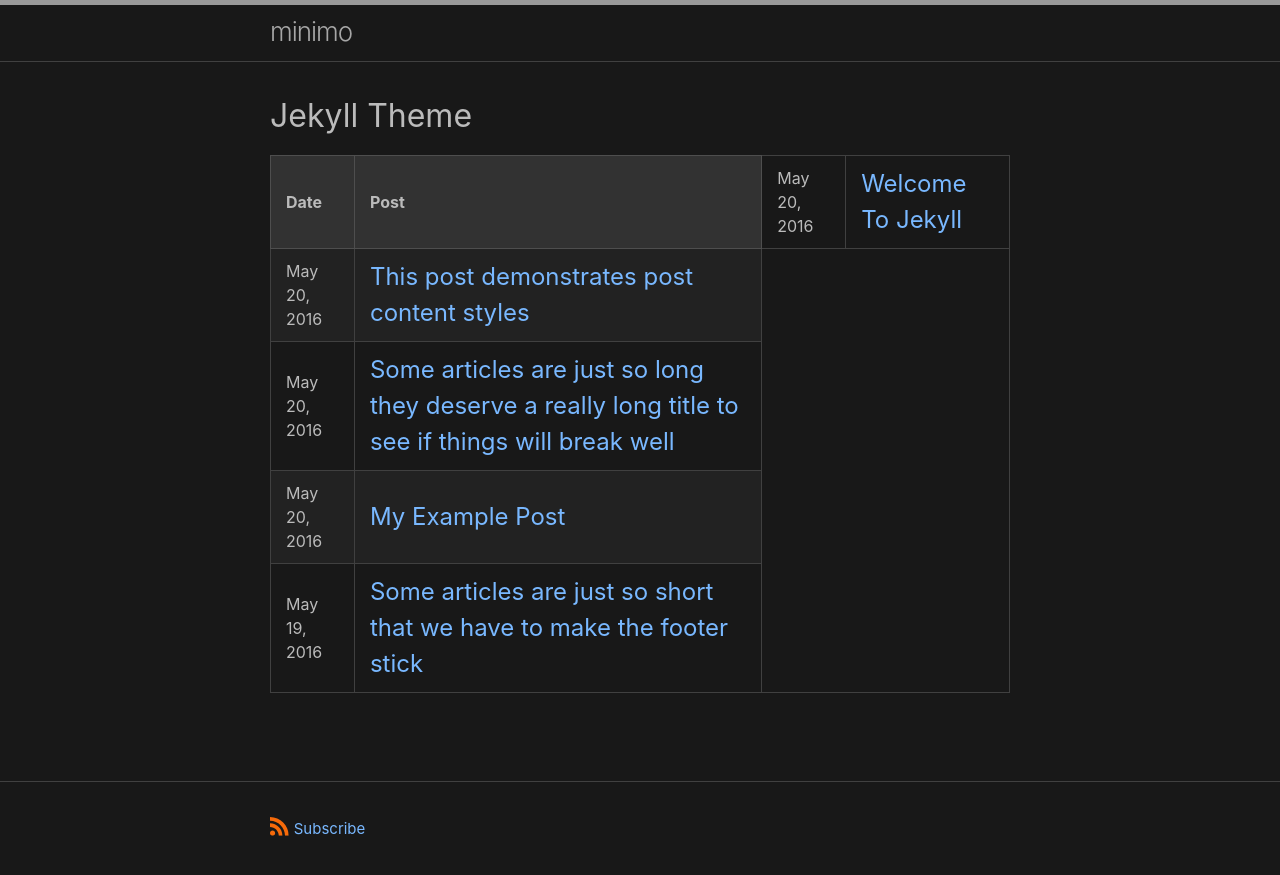
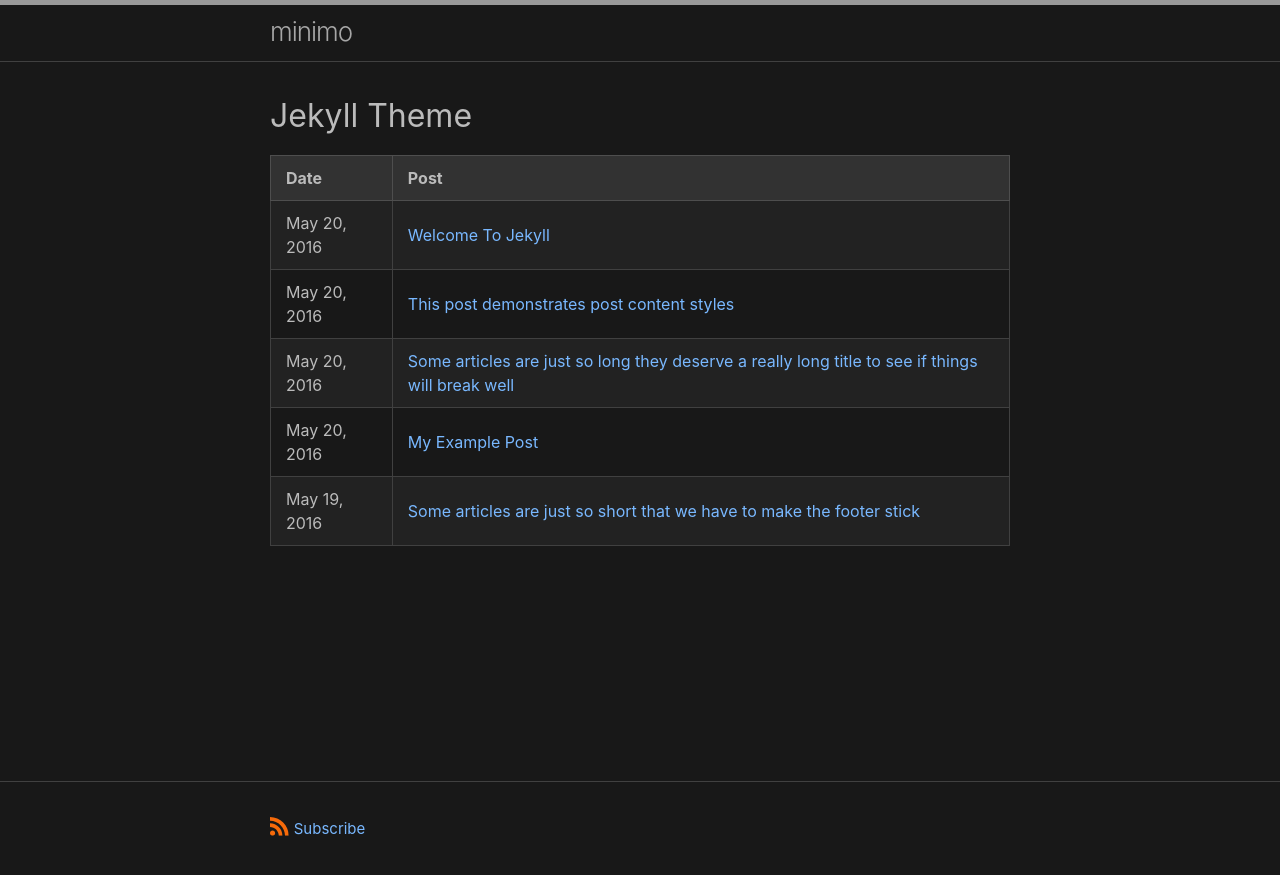
Before and after one commit to NadimGhaznavi/minimo, a Jekyll site: the page built from index.md, in a window 1280 px wide. Shown: the top 875 px of the page. Built offline with Jekyll 4.4.1, drawn with Linux system fonts in a browser that asks for light colours; our own code applies the rules of GitHub Pages for plain Markdown files.

Commit message:
Fixed table

```diff
--- a/_layouts/home.html
+++ b/_layouts/home.html
@@ -22,10 +22,10 @@ layout: base
       <h2 class="post-list-heading">{{ page.list_title }}</h2>
     {%- endif -%}
     {%- assign date_format = site.minima.date_format | default: "%b %-d, %Y" -%}
-    <table><tr><th>Date</th><th>Post</th>
+    <table><tr><th>Date</th><th>Post</th></tr>
     {%- for post in posts -%}
       <td>{{ post.date | date: date_format }}</td>
-      <td><a class="post-link" href="{{ post.url | relative_url }}"> {{ post.title | escape }}</a></td></tr>
+      <td><a href="{{ post.url | relative_url }}"> {{ post.title | escape }}</a></td></tr>
     {%- endfor -%}
     </table>
 
```
